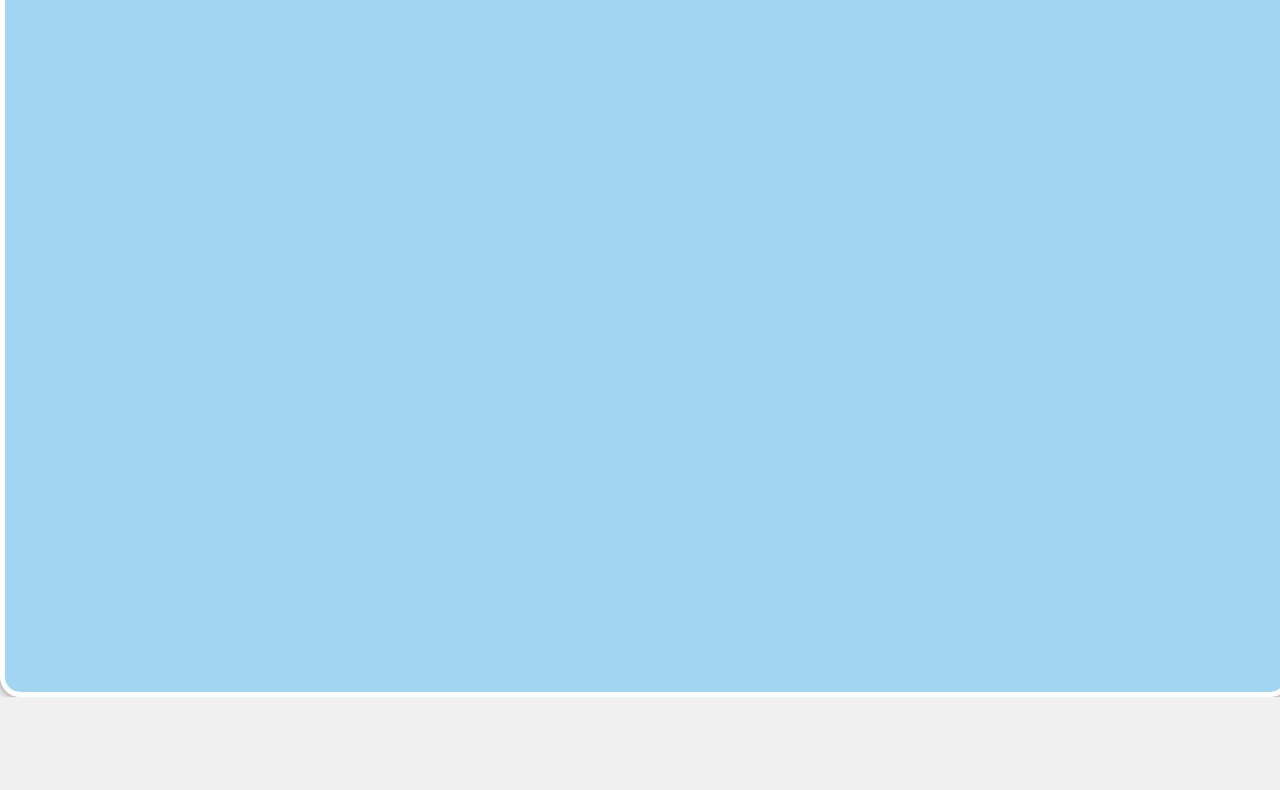
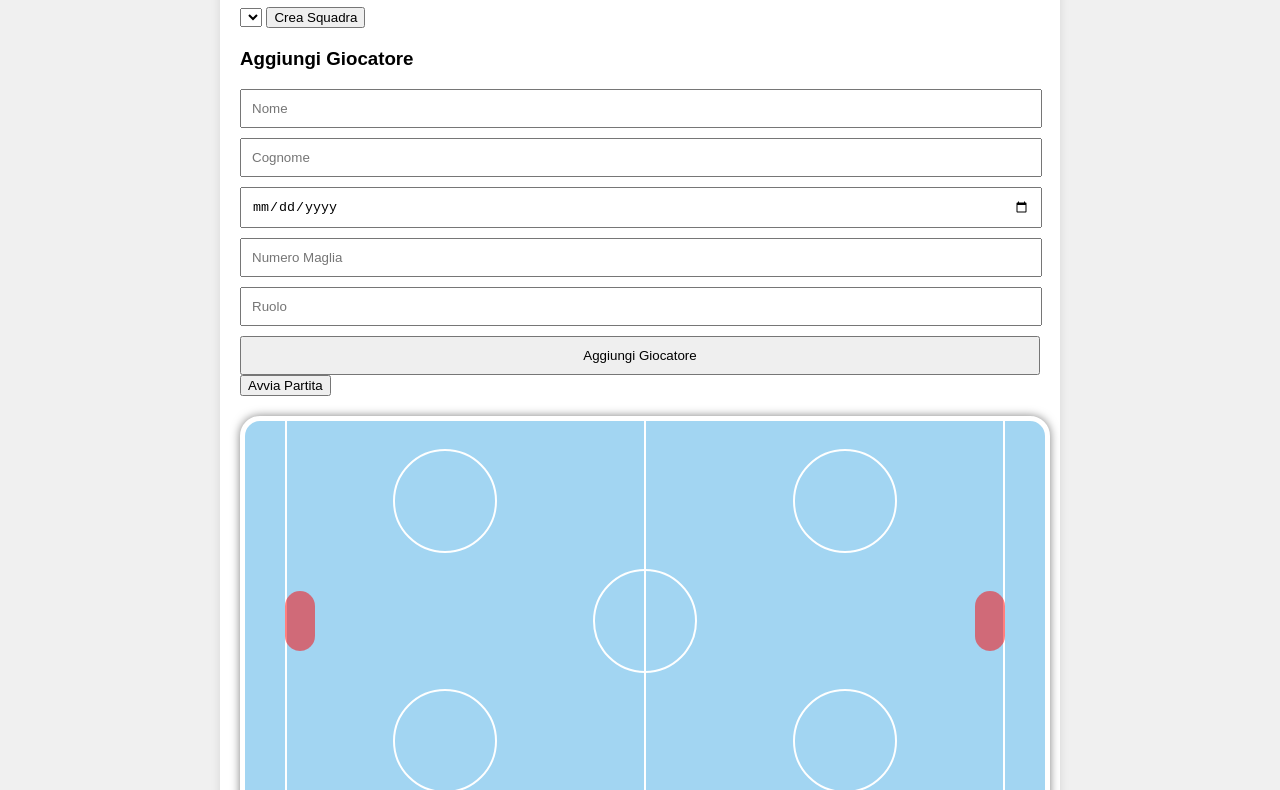
Before and after one commit to omarabdiy/hockey, a plain HTML site: page index.html in a window 1280 px wide. Shown: the part 113-903 px from the top of the page. Before the commit the page ends 810 px from the top, so only its background shows below. Drawn offline with nearby package versions, Linux system fonts and the light colour scheme.

Commit message:
Update index.html

```diff
--- a/index.html
+++ b/index.html
@@ -3,43 +3,55 @@
 <head>
     <meta charset="UTF-8">
     <meta name="viewport" content="width=device-width, initial-scale=1.0">
-    <title>Hockey Team Manager</title>
+    <title>Stats App</title>
     <link rel="stylesheet" href="styles.css">
 </head>
 <body>
-    <h1>Hockey Team Manager</h1>
-
-    <label for="teamSelect">Select Team:</label>
-    <select id="teamSelect"></select>
-    <button id="createTeamButton">Create Team</button>
-
-    <div id="playerList"></div>
-
-    <h2>Add Player</h2>
-    <form id="playerForm">
-        <input type="text" id="playerName" placeholder="Name">
-        <input type="text" id="playerSurname" placeholder="Surname">
-        <input type="date" id="playerBirthdate" placeholder="Birthdate">
-        <input type="number" id="playerJerseyNumber" placeholder="Jersey Number">
-        <input type="text" id="playerRole" placeholder="Role">
-        <button type="button" id="addPlayerButton">Add Player</button>
-    </form>
-
-    <button id="startMatchButton">Start Match</button>
-
-    <div class="hockey-field"></div>
-    <div id="shotPopup">
+    <div id="app">
+        <h1>Stats App</h1>
+        <div id="team-selection">
+            <select id="teamSelect"></select>
+            <button id="createTeamButton">Crea Squadra</button>
+        </div>
+        <div id="playerList"></div>
+        <div id="playerForm">
+            <h3>Aggiungi Giocatore</h3>
+            <input type="text" id="playerName" placeholder="Nome">
+            <input type="text" id="playerSurname" placeholder="Cognome">
+            <input type="date" id="playerBirthdate" placeholder="Data di Nascita">
+            <input type="number" id="playerJerseyNumber" placeholder="Numero Maglia">
+            <input type="text" id="playerRole" placeholder="Ruolo">
+            <button id="addPlayerButton">Aggiungi Giocatore</button>
+        </div>
+        <button id="startMatchButton">Avvia Partita</button>
+        <div id="hockeyFieldContainer">
+            <div class="hockey-field">
+                <div class="line center-line"></div>
+                <div class="line goal-line left"></div>
+                <div class="line goal-line right"></div>
+                <div class="goal-crease left"></div>
+                <div class="goal-crease right"></div>
+                <div class="circle center"></div>
+                <div class="circle top-left"></div>
+                <div class="circle top-right"></div>
+                <div class="circle bottom-left"></div>
+                <div class="circle bottom-right"></div>
+            </div>
+        </div>
+        <div id="stats"></div>
+    </div>
+    <div id="shotPopup" class="popup">
+        <label for="playerSelect">Seleziona Giocatore:</label>
         <select id="playerSelect"></select>
+        <label for="shotType">Tipo di Tiro:</label>
         <select id="shotType">
-            <option value="G">Goal</option>
-            <option value="X">Miss</option>
-            <option value="H">Hit</option>
+            <option value="G">Gol</option>
+            <option value="X">Tiro Fuori</option>
+            <option value="H">Colpito</option>
         </select>
-        <button id="saveShotButton">Save Shot</button>
+        <button id="saveShotButton">Salva</button>
     </div>
-
-    <div id="stats"></div>
-
+    <script src="https://cdnjs.cloudflare.com/ajax/libs/jquery/3.6.0/jquery.min.js"></script>
     <script src="script.js"></script>
 </body>
 </html>
```
